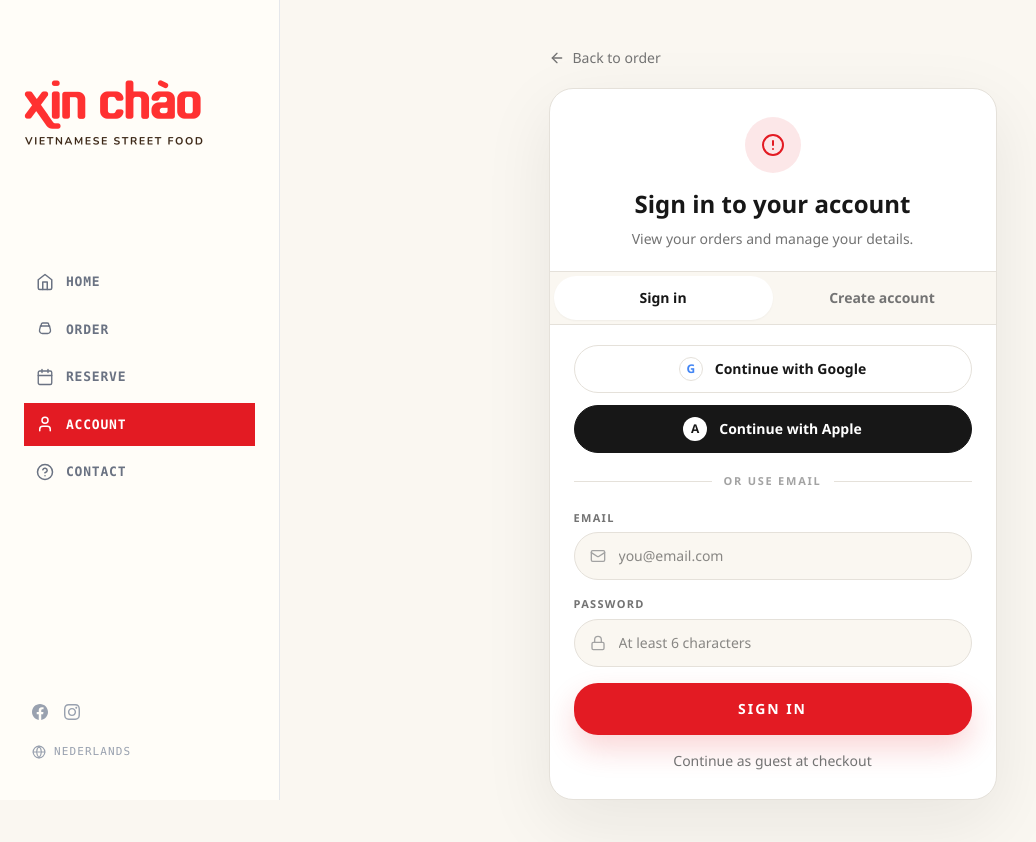
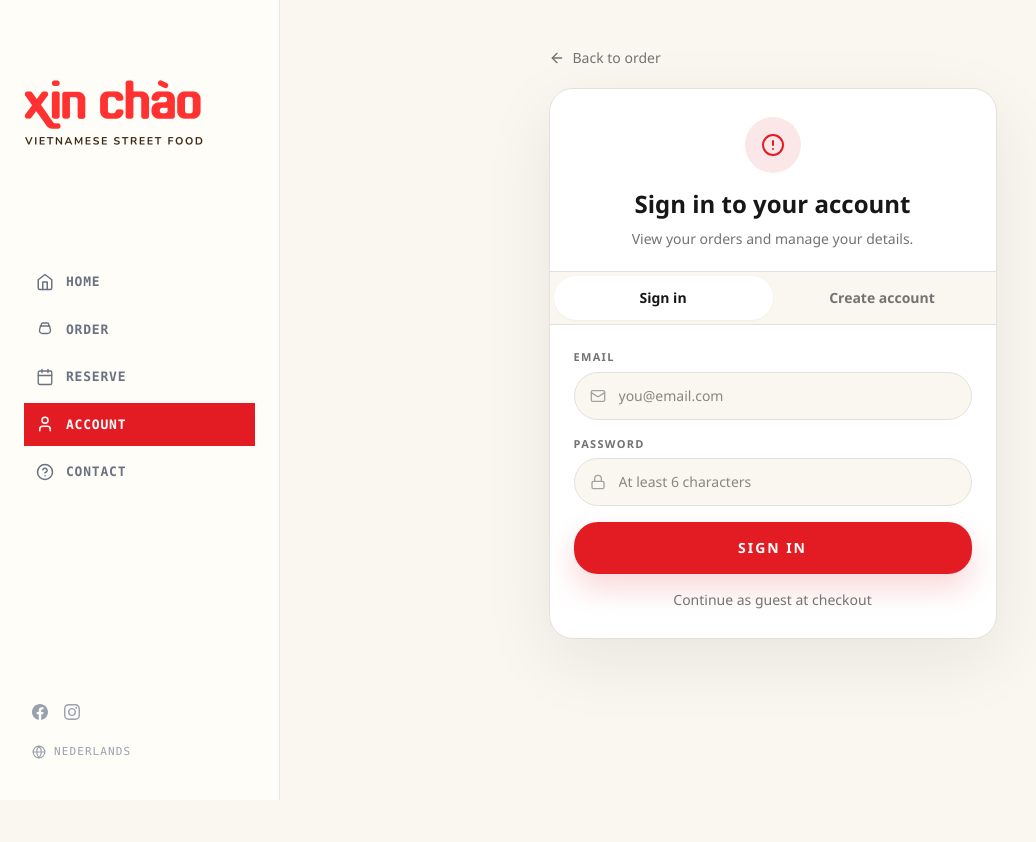
Before and after one commit to LeoAntonNico/xinchao2026, a Next.js app: page /en/my-account in a window 1280 px wide. Shown: the top 842 px of the page, without its empty margins (0-1036 px from the left). After the commit the page ends 800 px from the top, so only its background shows below. Built offline with nearby package versions, Linux system fonts and the light colour scheme.

Commit message:
Remove unavailable social account buttons

```diff
--- a/src/app/[locale]/my-account/page.tsx
+++ b/src/app/[locale]/my-account/page.tsx
@@ -104,7 +104,6 @@ function AccountAuthPanel({
   error,
   loading,
   onSubmit,
-  onSocialAuth,
 }: {
   locale: string;
   mode: "login" | "register";
@@ -120,7 +119,6 @@ function AccountAuthPanel({
   error: string;
   loading: boolean;
   onSubmit: (event: React.FormEvent) => void;
-  onSocialAuth: (provider: "Google" | "Apple") => void;
 }) {
   const isNl = locale === "nl";
   const isRegister = mode === "register";
@@ -165,32 +163,7 @@ function AccountAuthPanel({
             </button>
           </div>
 
-          <div className="space-y-3 px-6 pt-5">
-            <button
-              type="button"
-              onClick={() => onSocialAuth("Google")}
-              className="flex min-h-12 w-full items-center justify-center gap-3 rounded-2xl border border-[#E5E1DA] bg-white px-4 text-sm font-bold text-[#171717] transition hover:border-[#171717] focus:outline-none focus:ring-2 focus:ring-[#E31B23]/25"
-            >
-              <span className="flex h-6 w-6 items-center justify-center rounded-full border border-[#E5E1DA] text-xs font-extrabold text-[#4285F4]">G</span>
-              {isNl ? "Doorgaan met Google" : "Continue with Google"}
-            </button>
-            <button
-              type="button"
-              onClick={() => onSocialAuth("Apple")}
-              className="flex min-h-12 w-full items-center justify-center gap-3 rounded-2xl border border-[#171717] bg-[#171717] px-4 text-sm font-bold text-white transition hover:bg-black focus:outline-none focus:ring-2 focus:ring-[#E31B23]/25"
-            >
-              <span className="flex h-6 w-6 items-center justify-center rounded-full bg-white text-xs font-extrabold text-[#171717]">A</span>
-              {isNl ? "Doorgaan met Apple" : "Continue with Apple"}
-            </button>
-          </div>
-
-          <div className="mx-6 my-5 flex items-center gap-3 text-[11px] font-bold uppercase tracking-[0.16em] text-[#A3A3A3]">
-            <span className="h-px flex-1 bg-[#E5E1DA]" />
-            {isNl ? "of met e-mail" : "or use email"}
-            <span className="h-px flex-1 bg-[#E5E1DA]" />
-          </div>
-
-          <form onSubmit={onSubmit} className="space-y-4 px-6 pb-7">
+          <form onSubmit={onSubmit} className="space-y-4 px-6 pb-7 pt-6">
             {isRegister && (
               <label className="block">
                 <span className="mb-1.5 block text-[11px] font-bold uppercase tracking-[0.12em] text-[#737373]">{isNl ? "Naam" : "Name"}</span>
@@ -385,14 +358,6 @@ export default function MyAccountPage() {
     }
   };
 
-  const handleSocialAuth = (provider: "Google" | "Apple") => {
-    setAuthError(
-      isNl
-        ? `${provider} inloggen moet nog worden gekoppeld in de betaalomgeving. Gebruik nu e-mail en wachtwoord.`
-        : `${provider} sign-in still needs to be connected. Please use email and password for now.`
-    );
-  };
-
   const handleSaveProfile = async (e: React.FormEvent) => {
     e.preventDefault();
     setSaveError("");
@@ -454,7 +419,6 @@ export default function MyAccountPage() {
         error={authError || error}
         loading={authLoading}
         onSubmit={handleAuthSubmit}
-        onSocialAuth={handleSocialAuth}
       />
     );
   }
@@ -476,7 +440,6 @@ export default function MyAccountPage() {
         error={authError}
         loading={authLoading}
         onSubmit={handleAuthSubmit}
-        onSocialAuth={handleSocialAuth}
       />
     );
   }
```
